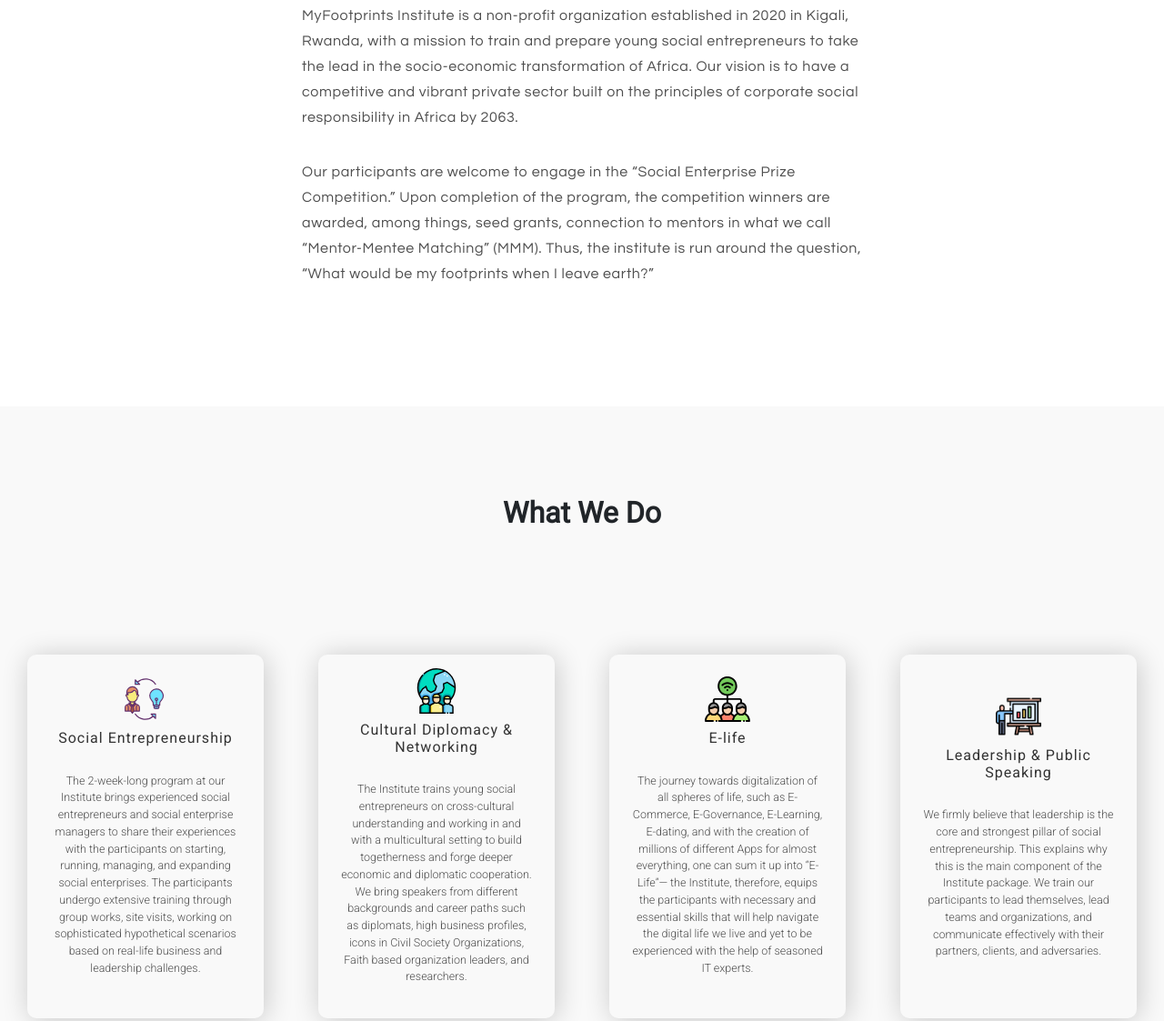
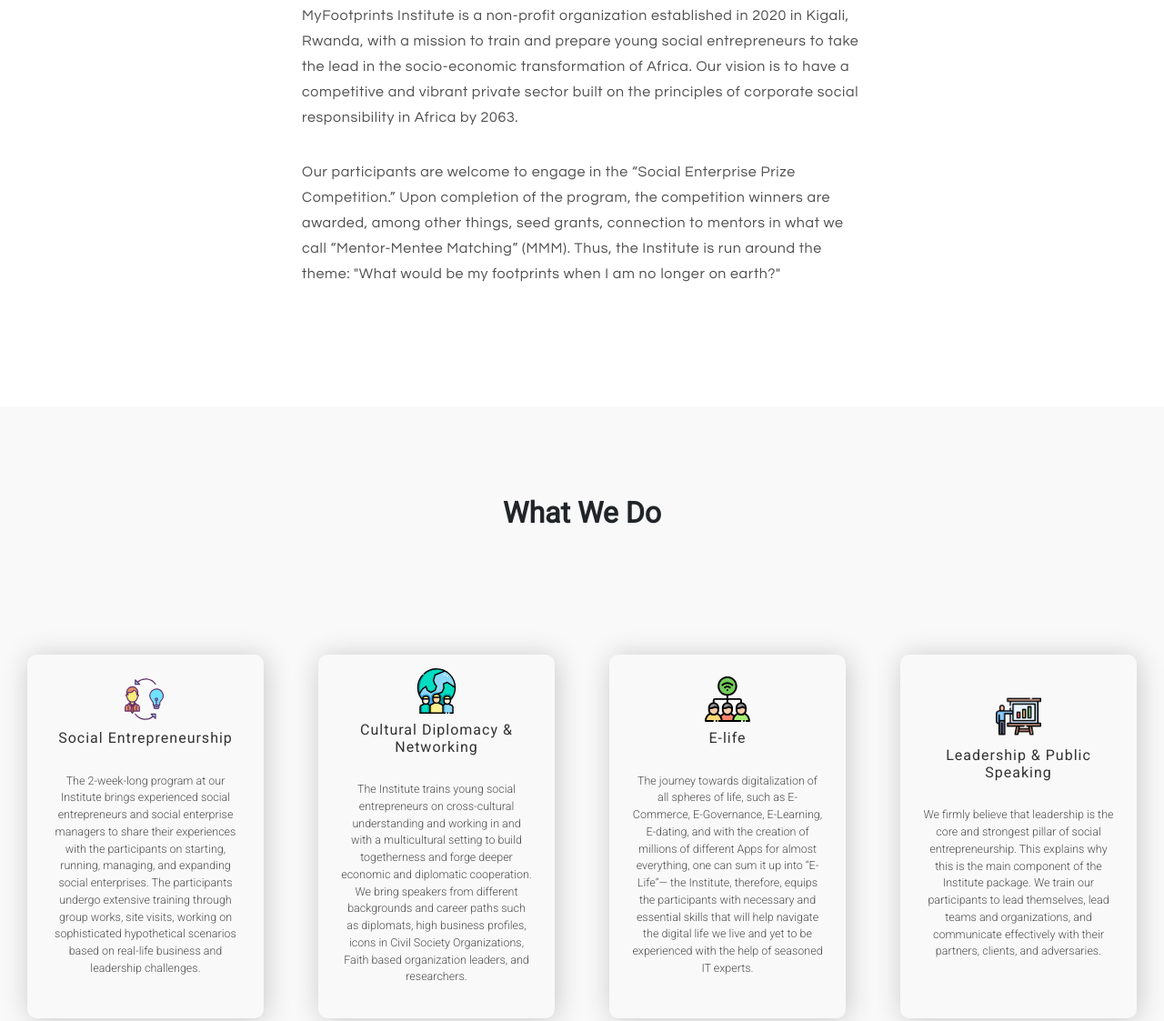
Before and after one commit to Samuel-Anumudu/FootprintMainWebsite, a website: page index.html in a window 1280 px wide. Shown: the part 1015-2138 px from the top of the page at 91% size. Drawn offline with nearby package versions, Linux system fonts and the light colour scheme.

Commit message:
first set of changes made

```diff
--- a/index.html
+++ b/index.html
@@ -131,9 +131,10 @@
         <p style="text-align: left">
           Our participants are welcome to engage in the “Social Enterprise Prize
           Competition.” Upon completion of the program, the competition winners
-          are awarded, among things, seed grants, connection to mentors in what
-          we call “Mentor-Mentee Matching” (MMM). Thus, the institute is run
-          around the question, “What would be my footprints when I leave earth?”
+          are awarded, among other things, seed grants, connection to mentors in
+          what we call “Mentor-Mentee Matching” (MMM). Thus, the Institute is
+          run around the theme: "What would be my footprints when I am no longer
+          on earth?"
         </p>
       </div>
     </div>
@@ -214,8 +215,8 @@
           <img src="images/f_manzi.jpg" alt="" />
           <div class="name">Felix Manzi</div>
           <div class="desig">
-            Executive Director <br />
-            / Co-Founder
+            Co-Founder <br />
+            / Executive Director
           </div>
           <div class="about">
             <strong>Felix Manzi </strong> is an adjunct lecturer at the School
```
